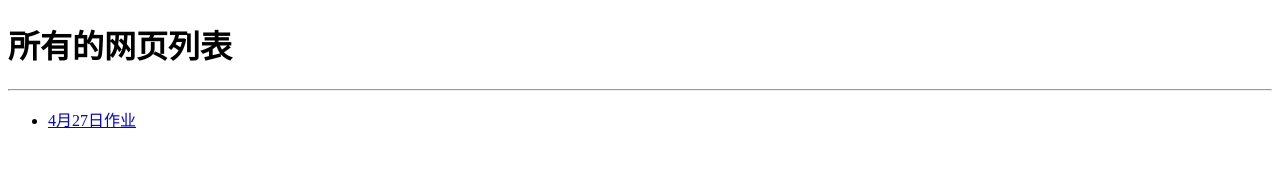
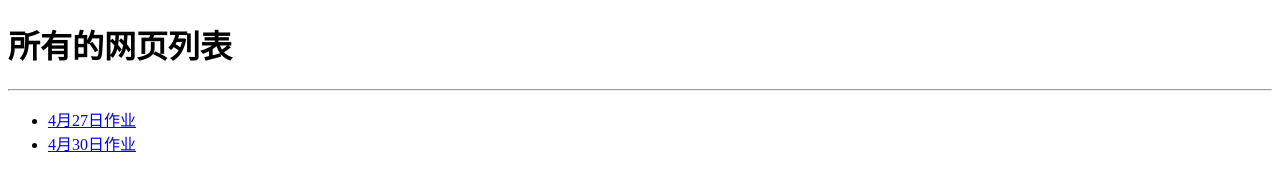
Before and after one commit to hlljsxhn/hlljsxhn.github.io, a plain HTML site: page index.html in a window 1280 px wide. Drawn offline with Linux system fonts and the light colour scheme.

Commit message:
更新链接

```diff
--- a/index.html
+++ b/index.html
@@ -10,6 +10,7 @@
 <hr>
 <ul>
 <li><a href="20200427-01.html">4月27日作业</a></li>
+<li><a href="20200430-01.html">4月30日作业</a></li>
 </ul>
 
 </body>
```
